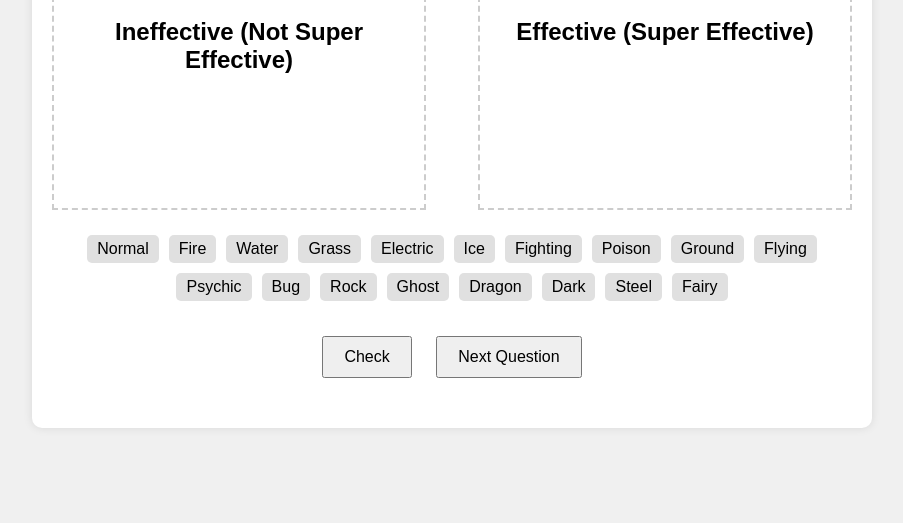
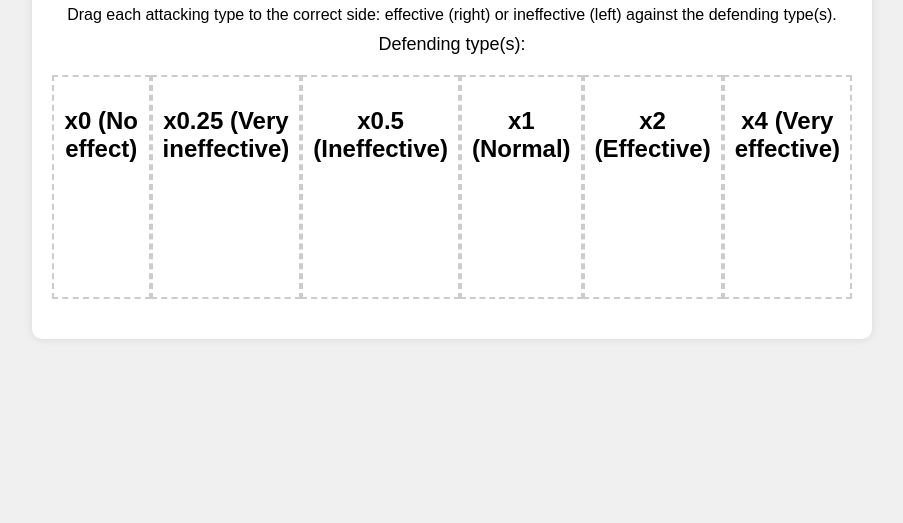
Before and after one commit to Sintezella/Pokemon-types-matchups, a plain HTML site: page index.html in a window 1280 px wide. Shown: the part 277-800 px from the top of the page, without its empty margins (188-1091 px from the left). Drawn offline with Linux system fonts and the light colour scheme.

Commit message:
Update index.html

```diff
--- a/index.html
+++ b/index.html
@@ -12,22 +12,28 @@
         <div id="instructions">Drag each attacking type to the correct side: effective (right) or ineffective (left) against the defending type(s).</div>
         <div id="defending-type">Defending type(s): <span id="defending"></span></div>
         <div class="zones">
-            <div class="drop-zone" id="not-super-effective">
-                <h2>Ineffective (Not Super Effective)</h2>
-                <div class="items"></div>
-            </div>
-            <div class="drop-zone" id="super-effective">
-                <h2>Effective (Super Effective)</h2>
-                <div class="items"></div>
-            </div>
+    <div class="drop-zone" id="x0">
+        <h2>x0 (No effect)</h2>
+        <div class="items"></div>
+    </div>
+    <div class="drop-zone" id="x0.25">
+        <h2>x0.25 (Very ineffective)</h2>
+        <div class="items"></div>
+    </div>
+    <div class="drop-zone" id="x0.5">
+        <h2>x0.5 (Ineffective)</h2>
+        <div class="items"></div>
+    </div>
+    <div class="drop-zone" id="x1">
+        <h2>x1 (Normal)</h2>
+        <div class="items"></div>
+    </div>
+    <div class="drop-zone" id="x2">
+        <h2>x2 (Effective)</h2>
+        <div class="items"></div>
+    </div>
+    <div class="drop-zone" id="x4">
+        <h2>x4 (Very effective)</h2>
+        <div class="items"></div>
+    </div>
         </div>
-        <div id="starting-area">
-            <!-- Attacking types will be added dynamically -->
-        </div>
-        <button id="check">Check</button>
-        <button id="next">Next Question</button>
-        <div id="score"></div>
-    </div>
-    <script src="script.js"></script>
-</body>
-</html>
```
